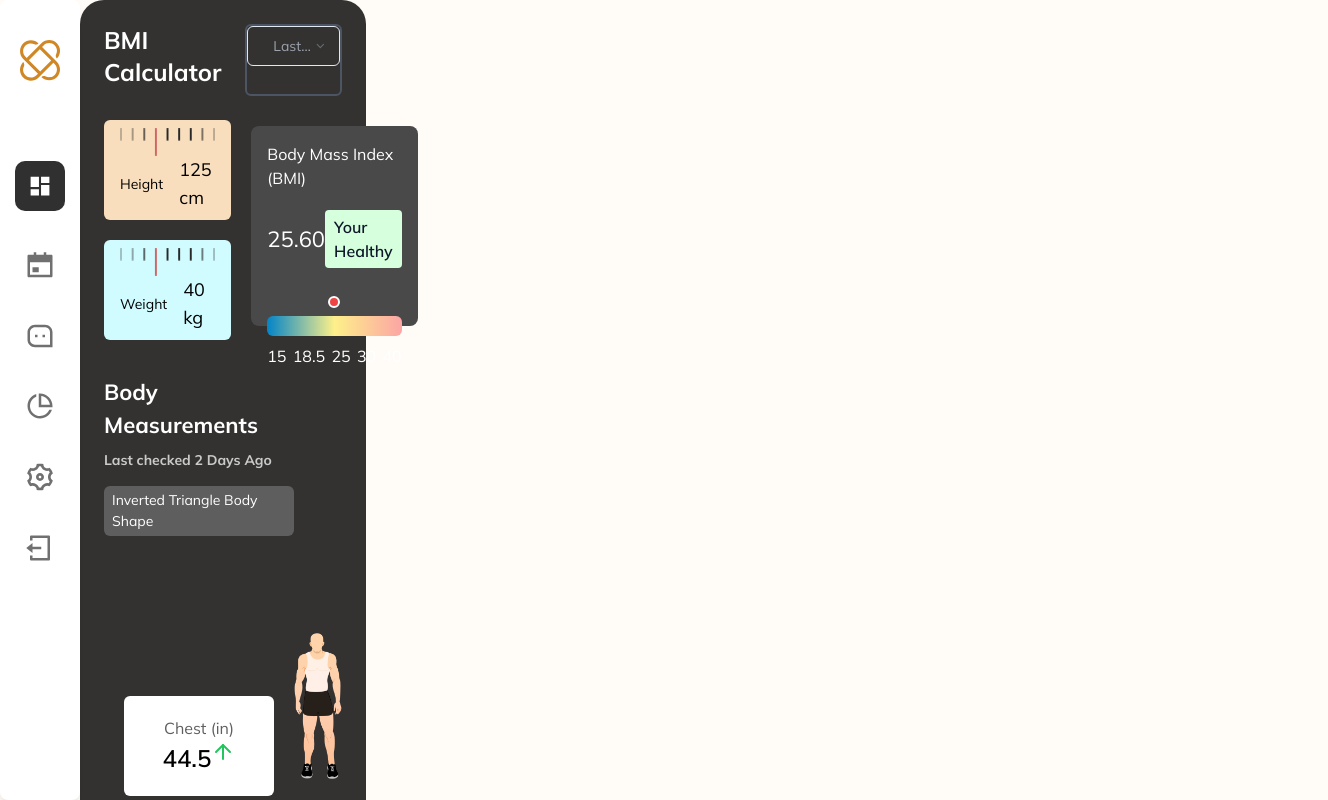
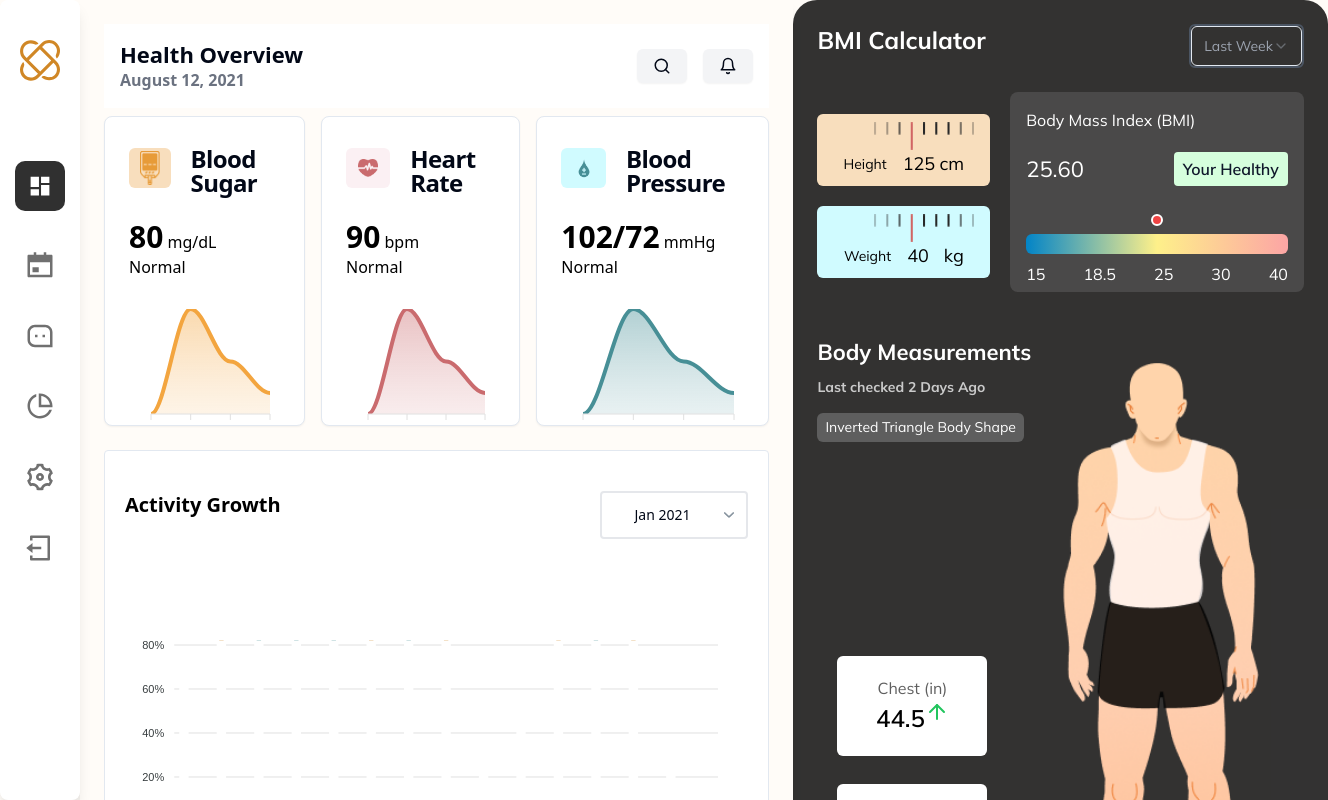
Before and after one commit to huleshjangde/healthcare-dashboard, a Next.js app: page / in a window 1280 px wide. Shown: the top 800 px of the page, 1328 px wide, since content can reach past the window. Built offline with nearby package versions, Linux system fonts and the light colour scheme.

Commit message:
windows error

```diff
--- a/app/page.tsx
+++ b/app/page.tsx
@@ -6,7 +6,7 @@ import React from "react";
 const page = () => {
   return (
     <div className="flex w-fit h-screen">
-      {/* <HealthOverview /> */}
+      {typeof window !== "undefined" && <HealthOverview />}
       <Bmi />
     </div>
   );
```
